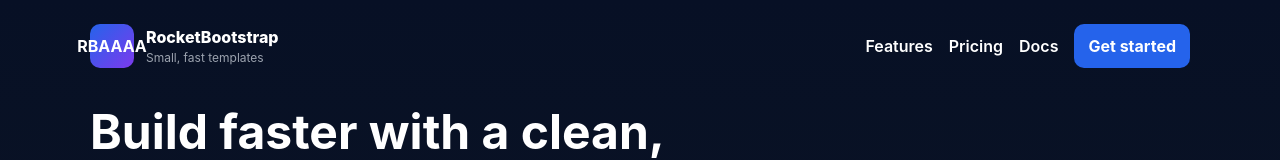
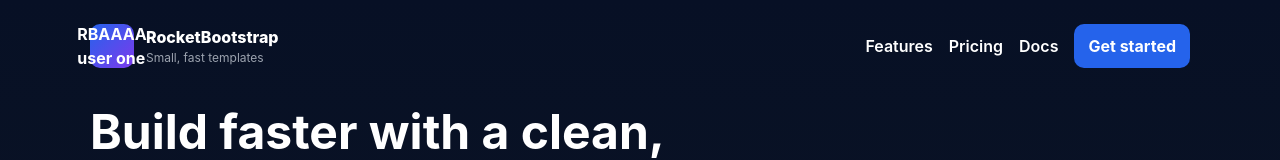
Before and after one commit to tayepipeops/publicRepo, a plain HTML site: page index.html in a window 1280 px wide. Shown: the top 160 px of the page. Drawn offline with Linux system fonts and the light colour scheme.

Commit message:
Update index.html

```diff
--- a/index.html
+++ b/index.html
@@ -77,7 +77,7 @@
   <div class="wrap">
     <header>
       <div class="brand">
-        <div class="logo" aria-hidden>RBAAAA</div>
+        <div class="logo" aria-hidden>RBAAAA user one</div>
         <div>
           <div style="font-weight:800">RocketBootstrap</div>
           <div class="muted" style="font-size:12px">Small, fast templates</div>
```
